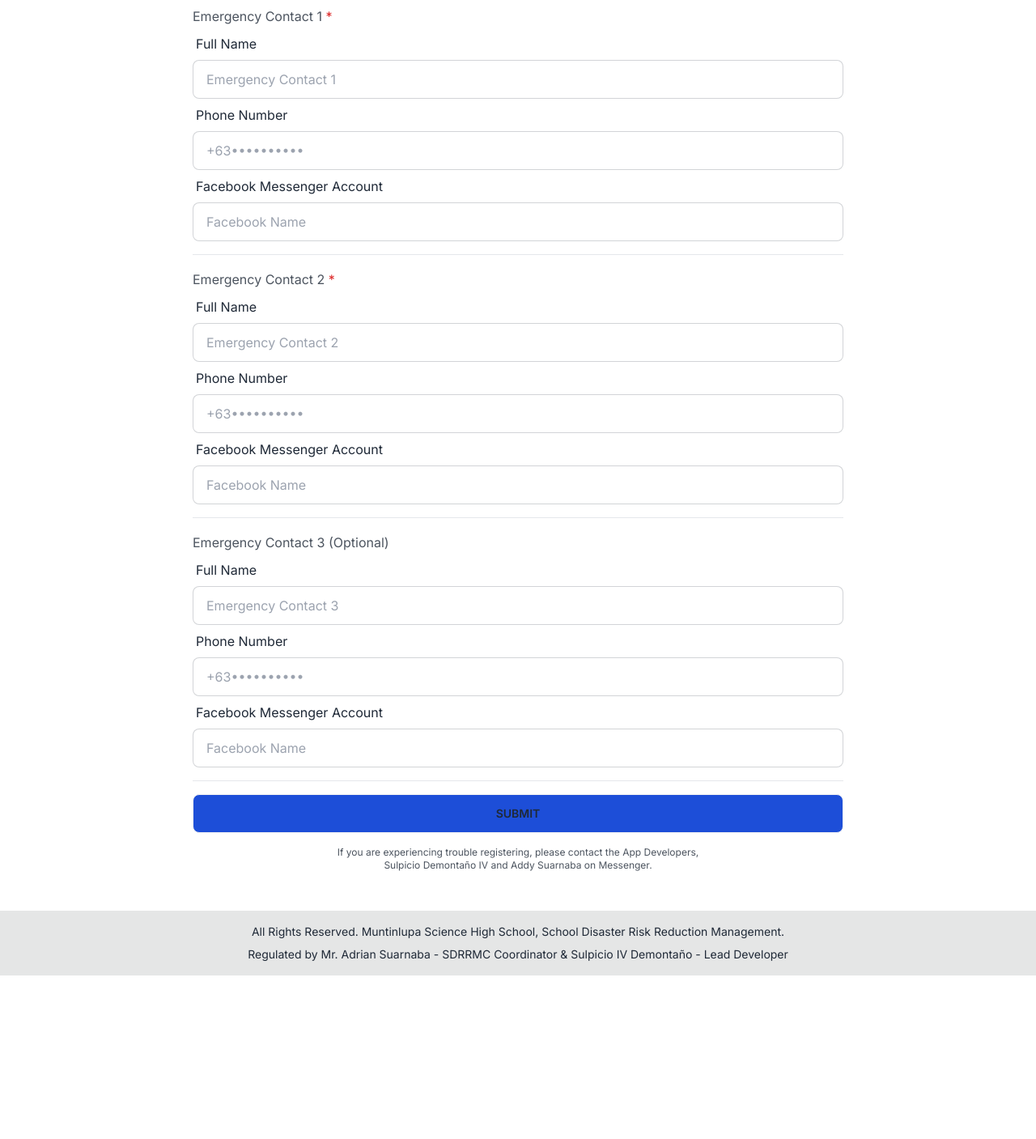
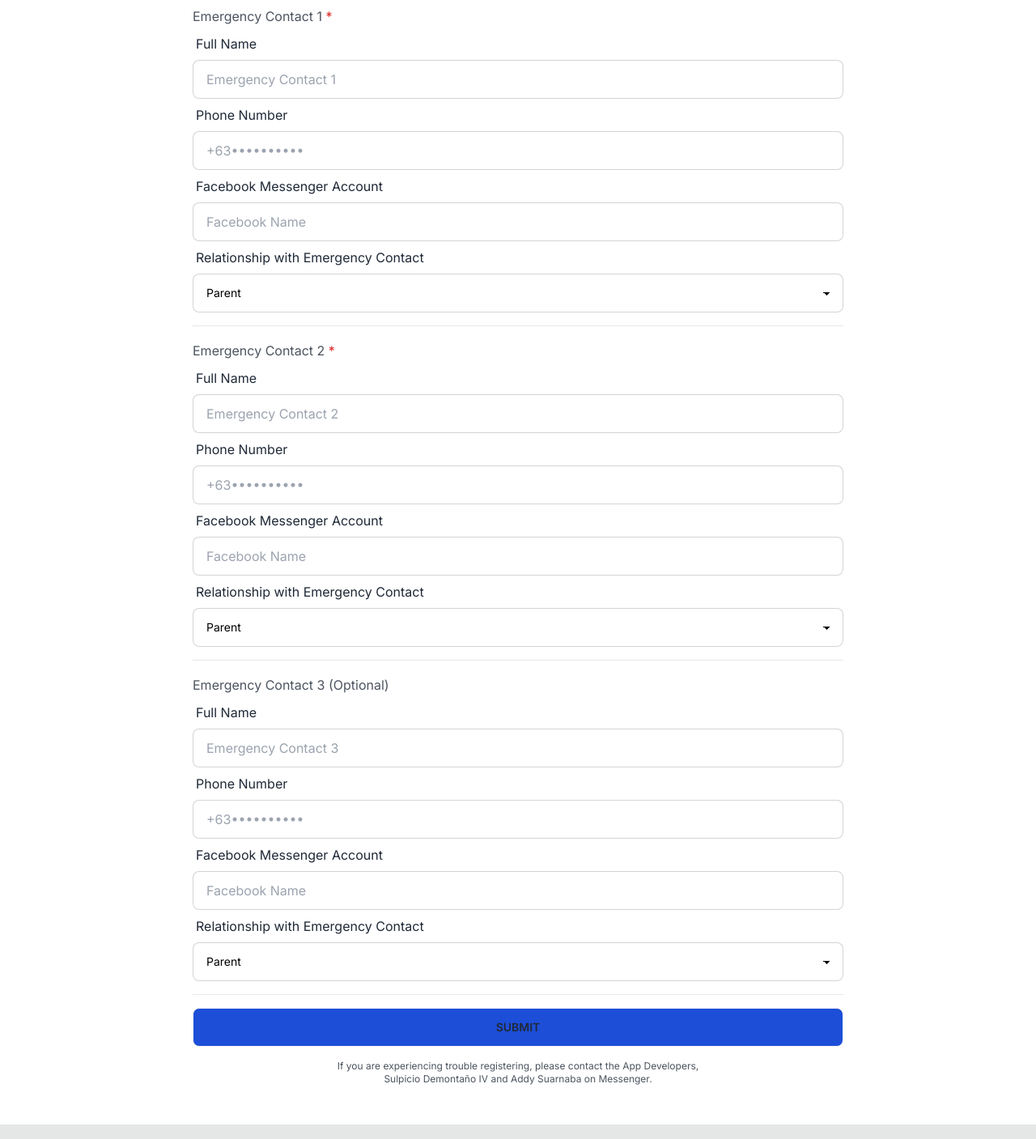
Before and after one commit to MunSci-PH/STERCOIN, a Next.js app: page /info-reg in a window 1280 px wide. Shown: the part 800-2207 px from the top of the page at 81% size. Before the commit the page ends 2005 px from the top, so only its background shows below. Built offline with nearby package versions, Linux system fonts and the light colour scheme; no server answers.

Commit message:
Add Emergency Contact Relationship Info

```diff
--- a/app/components/regForm.tsx
+++ b/app/components/regForm.tsx
@@ -22,12 +22,15 @@ export type FormData = {
   e1Name: string;
   e1Num: number;
   e1FB: string;
+  e1Res: string;
   e2Name: string;
   e2Num: number;
   e2FB: string;
+  e2Res: string;
   e3Name: string;
   e3Num: number;
   e3FB: string;
+  e3Res: string;
 };
 
 const Form = () => {
@@ -243,6 +246,24 @@ const Form = () => {
             {...register("e1FB", { required: true })}
           />
         </div>
+        <div>
+          <label htmlFor="ec1res" className="label">
+            <span className="text-base label-text">
+              Relationship with Emergency Contact
+            </span>
+          </label>
+          <select
+            className="select select-bordered w-full max-w-s"
+            id="ec1res"
+            defaultValue="parent"
+            required
+            {...register("e1Res", { required: true })}
+          >
+            <option value="Parent">Parent</option>
+            <option value="Relative">Relative</option>
+            <option value="Other">Other</option>
+          </select>
+        </div>
       </div>
       <hr />
       <div>
@@ -296,6 +317,24 @@ const Form = () => {
             {...register("e2FB", { required: true })}
           />
         </div>
+        <div>
+          <label htmlFor="ec2res" className="label">
+            <span className="text-base label-text">
+              Relationship with Emergency Contact
+            </span>
+          </label>
+          <select
+            className="select select-bordered w-full max-w-s"
+            id="ec2res"
+            defaultValue="parent"
+            required
+            {...register("e2Res", { required: true })}
+          >
+            <option value="Parent">Parent</option>
+            <option value="Relative">Relative</option>
+            <option value="Other">Other</option>
+          </select>
+        </div>
       </div>
       <hr />
       <div>
@@ -344,6 +383,24 @@ const Form = () => {
             {...register("e3FB")}
           />
         </div>
+        <div>
+          <label htmlFor="ec3res" className="label">
+            <span className="text-base label-text">
+              Relationship with Emergency Contact
+            </span>
+          </label>
+          <select
+            className="select select-bordered w-full max-w-s"
+            id="ec3res"
+            defaultValue="parent"
+            required
+            {...register("e3Res", { required: true })}
+          >
+            <option value="Parent">Parent</option>
+            <option value="Relative">Relative</option>
+            <option value="Other">Other</option>
+          </select>
+        </div>
       </div>
       <hr />
       <button
--- a/app/dashboard/view/student/[slug]/page.tsx
+++ b/app/dashboard/view/student/[slug]/page.tsx
@@ -10,6 +10,9 @@ interface studentDataFormat<Array> {
   address: string | null;
   birthday: string;
   created_at: string;
+  ecres1: string;
+  ecres2: string;
+  ecres3: string | null;
   ecfb1: string;
   ecfb2: string;
   ecfb3: string | null;
@@ -99,23 +102,23 @@ export default function Section({ params }: { params: { slug: number } }) {
                       className=" align-middle p-5 rounded my-2"
                     >
                       <p className="text-xl text-left">{info.lrn}</p>
-                      <p className="text-left">LRN</p>
+                      <p className="text-left font-bold">LRN</p>
                       <hr className="my-2" />
                       <p className="text-xl text-left">
                         {info.lastname}, {info.firstname} {info.middlename}{" "}
                       </p>
-                      <p className="text-left">Full Name</p>
+                      <p className="text-left font-bold">Full Name</p>
                       <hr className="my-2" />
                       <p className="text-xl text-left">
                         {info.grade} - {info.section}
                       </p>
-                      <p className="text-left">Grade & Section</p>
+                      <p className="text-left font-bold">Grade & Section</p>
                       <hr className="my-2" />
                       <p className="text-xl text-left">{info.address}</p>
-                      <p className="text-left">Address</p>
+                      <p className="text-left font-bold">Address</p>
                       <hr className="my-2" />
                       <p className="text-xl text-left">{info.birthday}</p>
-                      <p className="text-left">
+                      <p className="text-left font-bold">
                         Date of Birth{" "}
                         <span className="text-neutral-content text-sm">
                           (YYYY-MM-DD)
@@ -136,27 +139,29 @@ export default function Section({ params }: { params: { slug: number } }) {
                           }
                         )}
                       </p>
-                      <p className="text-left">Registered at</p>
+                      <p className="text-left font-bold">Registered at</p>
                       <hr className="my-2" />
                       <p className="text-xl text-left">
-                        {info.ecname1} ({info.ecfb1})
+                        {info.ecname1} ({info.ecfb1} - {info.ecres1})
                       </p>
                       <p className="text-lg text-left">{info.ecnum1}</p>
-                      <p className="text-left">Emergency Contact 1</p>
+                      <p className="text-left font-bold">Emergency Contact 1</p>
                       <hr className="my-2" />
                       <p className="text-xl text-left">
-                        {info.ecname2} ({info.ecfb2})
+                        {info.ecname2} ({info.ecfb2} - {info.ecres2})
                       </p>
                       <p className="text-lg text-left">{info.ecnum2}</p>
-                      <p className="text-left">Emergency Contact 2</p>
+                      <p className="text-left font-bold">Emergency Contact 2</p>
                       <hr className="my-2" />
                       {info.ecname3 != "" && (
                         <>
                           <p className="text-xl text-left">
-                            {info.ecname3} ({info.ecfb3})
+                            {info.ecname3} ({info.ecfb3} - {info.ecres3})
                           </p>
                           <p className="text-lg text-left">{info.ecnum3}</p>
-                          <p className="text-left">Emergency Contact 3</p>
+                          <p className="text-left font-bold">
+                            Emergency Contact 3
+                          </p>
                           <hr className="my-2" />
                         </>
                       )}
```
